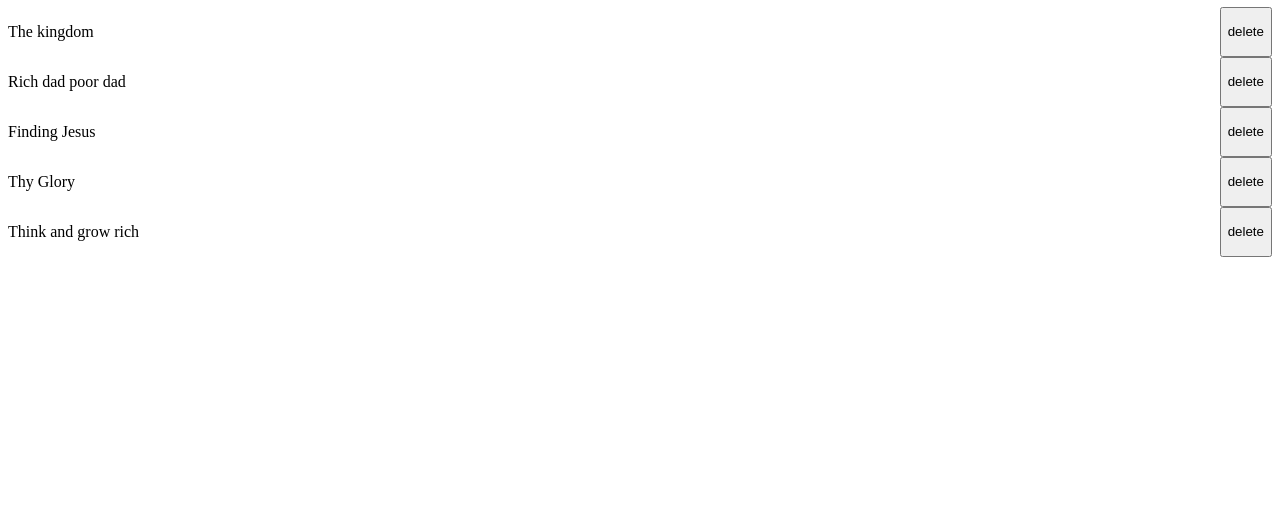
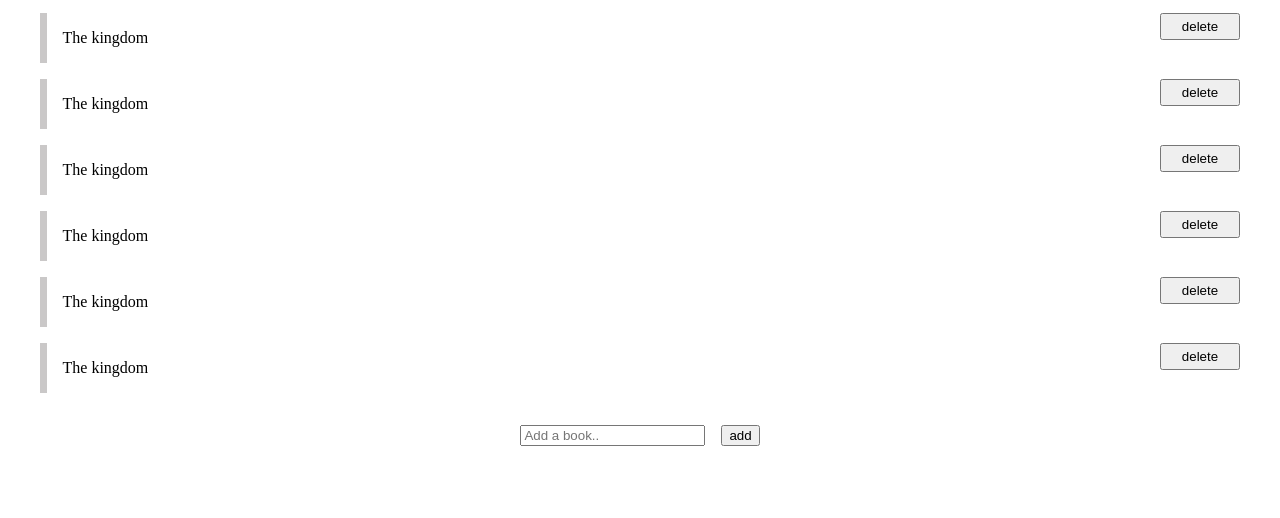
Before and after one commit to segnitsega/ToRead-List, a plain HTML site: page index.html in a window 1280 px wide. Shown: the part 282-800 px from the top of the page. Drawn offline with Linux system fonts and the light colour scheme.

Commit message:
added features

```diff
--- a/index.html
+++ b/index.html
@@ -9,34 +9,62 @@
 <body>
     <div class="main-container">
         <div class="header">
-            <h1>Todo App</h1>
+            <h1>Book Store</h1>
             <p>Books for wise</p>
             <input type="text" placeholder="Search for book..">
         </div>
         <h1>Books To Read</h1>
-        <div>
+        <div class="book-list">
+            <div class="book-row">
+                <button class="stick"></button>
                 <div class="book">
                     <p>The kingdom</p>
-                <button>delete</button>
+                    <button class="delete-btn">delete</button>
                 </div>
+            </div>
+            <div class="book-row">
+                <button class="stick"></button>
                 <div class="book">
-                <p>Rich dad poor dad</p>
-                <button>delete</button>
+                    <p>The kingdom</p>
+                    <button class="delete-btn">delete</button>
                 </div>
+            </div>
+            <div class="book-row">
+                <button class="stick"></button>
                 <div class="book">
-                <p>Finding Jesus</p>
-                <button>delete</button>
+                    <p>The kingdom</p>
+                    <button class="delete-btn">delete</button>
                 </div>
+            </div>
+            <div class="book-row">
+                <button class="stick"></button>
                 <div class="book">
-                <p>Thy Glory</p>
-                <button>delete</button>
+                    <p>The kingdom</p>
+                    <button class="delete-btn">delete</button>
                 </div>
+            </div>
+            <div class="book-row">
+                <button class="stick"></button>
                 <div class="book">
-                <p>Think and grow rich</p>
-                <button>delete</button>
+                    <p>The kingdom</p>
+                    <button class="delete-btn">delete</button>
+                </div>
+            </div>
+            <div class="book-row">
+                <button class="stick"></button>
+                <div class="book">
+                    <p>The kingdom</p>
+                    <button class="delete-btn">delete</button>
                 </div>
             </div>
         </div>
 
+        <form class="add-book">
+            <input type="text" placeholder="Add a book..">
+            <button>add</button>
+        </form>
+
+    </div>
+
 </body>
 </html>
--- a/style.css
+++ b/style.css
@@ -13,8 +13,40 @@
     width: 20em;
     margin-bottom: 2em;
     padding: 1%;
+    border: none;
+    outline: none;
+}
+.header input:focus{
+    outline: 2px solid #0d43d8c0;
+}
+.book-row{
+    display: flex;
+    gap: 1em;
+    margin-bottom: 1em;
 }
 .book{
     display: flex;
     justify-content: space-between;
+    width: 100%;
 }
+
+.stick{
+    background-color: #b9b6b6c0;
+    padding: 0;
+    width: 0.5em;
+    margin: 0;
+    border: none;
+}
+
+.book-list{
+    margin: 2em;
+}
+.delete-btn{
+    height: 2em;
+    width: 6em;
+}
+.add-book{
+    display: flex;
+    justify-content: center;
+    gap: 1em;
+}
```
Lines whose indentation alone changed are shown as unchanged.
